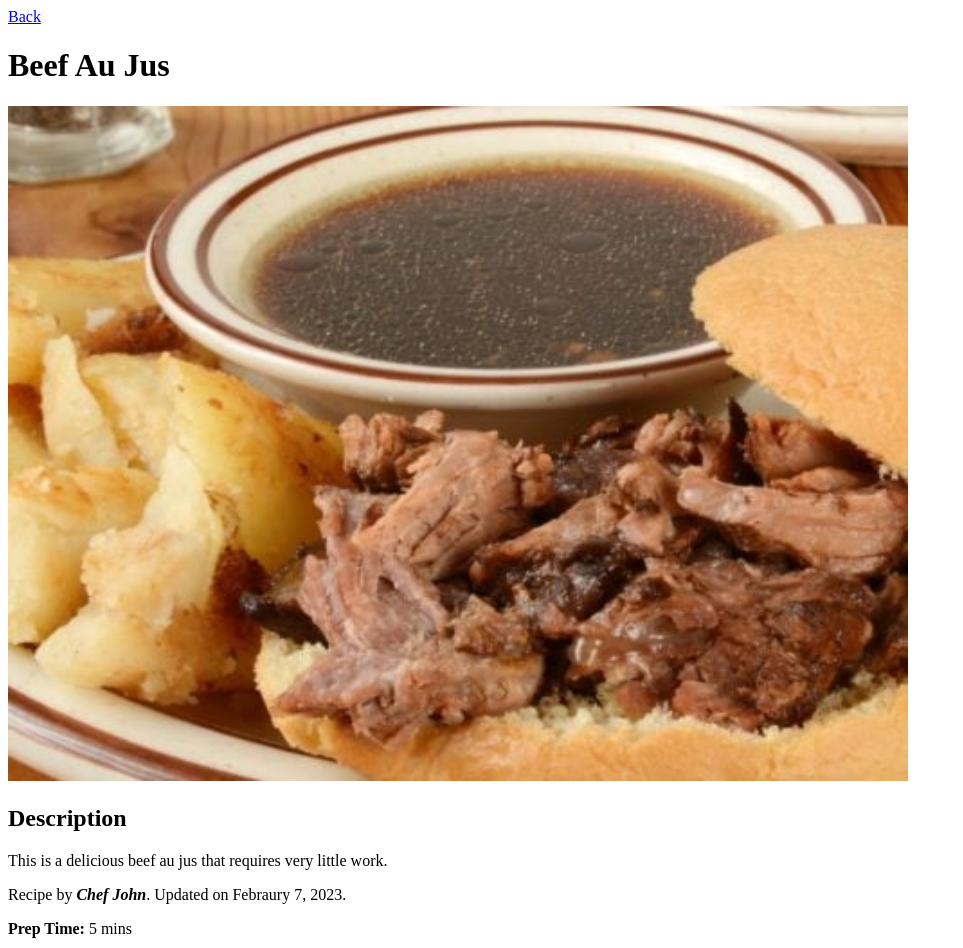
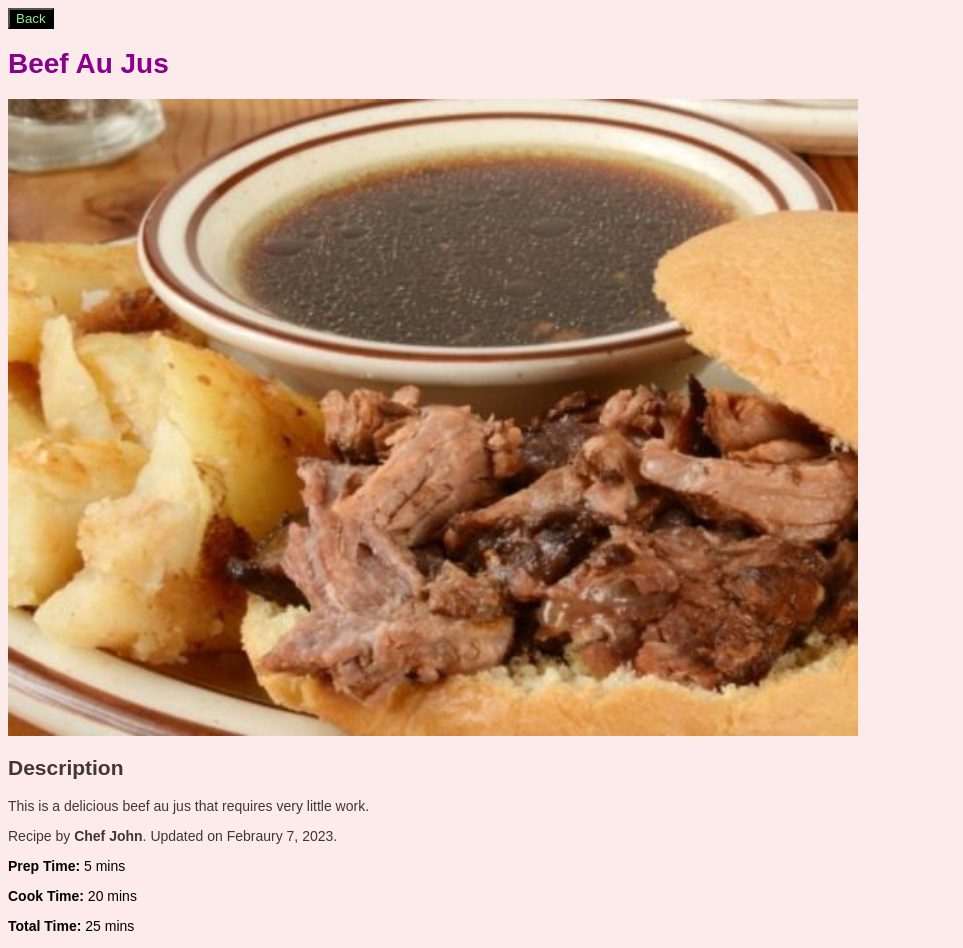
Before and after one commit to Jeebbuuss/odin-recipes, a plain HTML site: page recipes/beef_au_jus.html in a window 1280 px wide. Shown: the top 948 px of the page, without its empty margins (0-963 px from the left). Drawn offline with Linux system fonts and the light colour scheme.

Commit message:
Add CSS to the file

```diff
--- a/recipes/beef_au_jus.html
+++ b/recipes/beef_au_jus.html
@@ -5,20 +5,25 @@
         <title>
             Beef Au Jus Recipe
         </title>
+        <link rel="stylesheet" href="../styles.css">
     </head>
-    <body>
+
+    <body class="beef">
         <!--I got the recipe from https://allrecipes.com/recipe/221957/beef-au-jus-->
-        <a href="../index.html">Back</a>
-        <h1>Beef Au Jus</h1>
-        <img src="../images/Beef-Au-Jus.jpg" alt="Beef Au Jus" width="900">
-        <h2>Description</h2>
-        <p>
-            This is a delicious beef au jus that requires very little work.
-        </p>
+        <a href="../index.html"><button id="button">Back</button></a>
+        <h1 id="title">Beef Au Jus</h1>
+        <img src="../images/Beef-Au-Jus.jpg" alt="Beef Au Jus" >
 
-        <p>
-            Recipe by <strong><em>Chef John</em></strong>. Updated on Febraury 7, 2023.
-        </p>
+
+        <div id="desc"><h2>Description</h2>
+            <p>
+                This is a delicious beef au jus that requires very little work.
+            </p>
+
+            <p>
+                Recipe by <b>Chef John</b>. Updated on Febraury 7, 2023.
+            </p>
+        </div>
 
         <p><strong>Prep Time:</strong> 5 mins</p>
 
--- /dev/null
+++ b/styles.css
@@ -0,0 +1,42 @@
+body {
+    color: black;
+    background-color: rgb(190, 230, 255);
+    font-size: 14px;
+    font-family: Arial, sans-serif;
+}
+
+button {
+    color: lightgreen;
+    background-color: black;
+}
+
+img { /*This is for the images.*/
+    width: 850px;
+}
+
+h1 {
+    color: darkmagenta;
+}
+
+#chef {
+    font-weight: bold;
+}
+
+.beef { /*This is for the body of the Beef Au Jus recipe.*/
+    color: black;
+    background-color: rgb(253, 235, 235);
+}
+
+.lasagna { /*This is for the body of the Lasagna recipe.*/
+    color: #000088;
+    background-color: rgb(250, 230, 230);
+}
+
+#tiramisu { /*This is for the body of the Tiramisu recipe.*/
+    color: rgb(218, 212, 212);
+    background-color: rgba(163, 90, 21, 0.945);
+}
+
+#desc {
+    color: rgb(63, 56, 47);
+}
```
Also changed, not shown: index.html (+2 -1 lines), recipes/lasagna.html (+6 -4 lines), recipes/tiramisu.html (+6 -4 lines).
